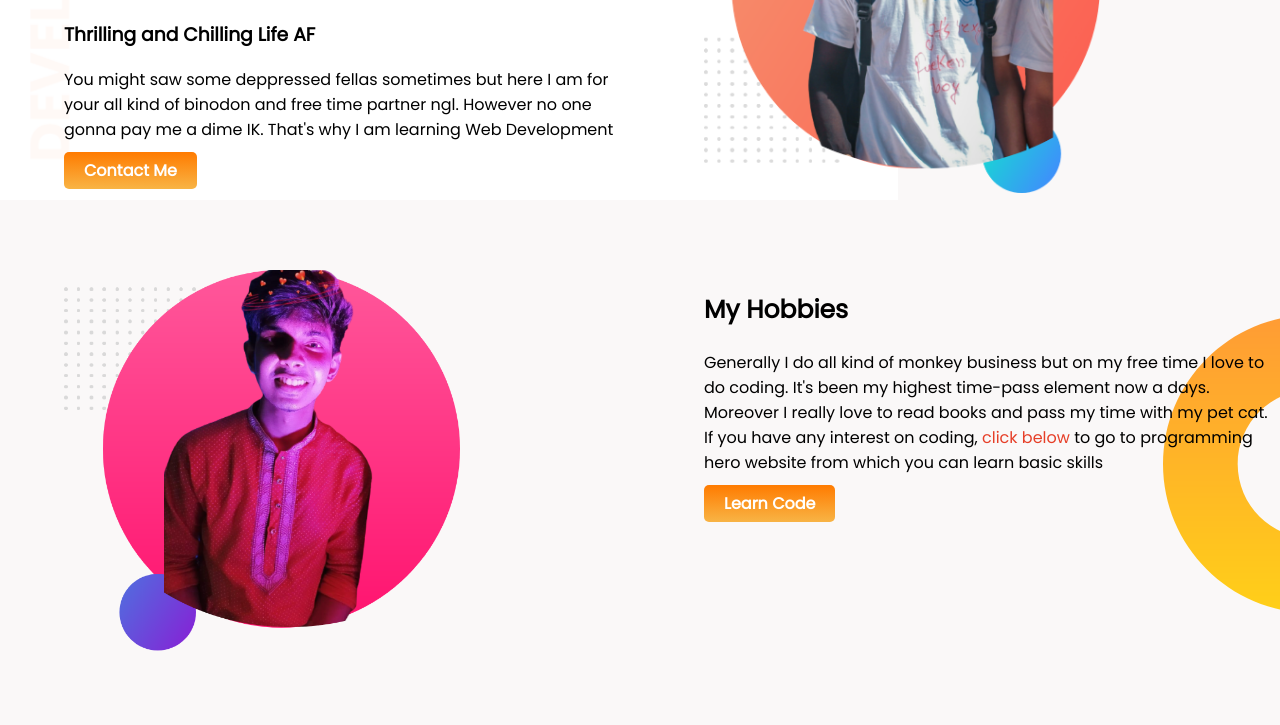
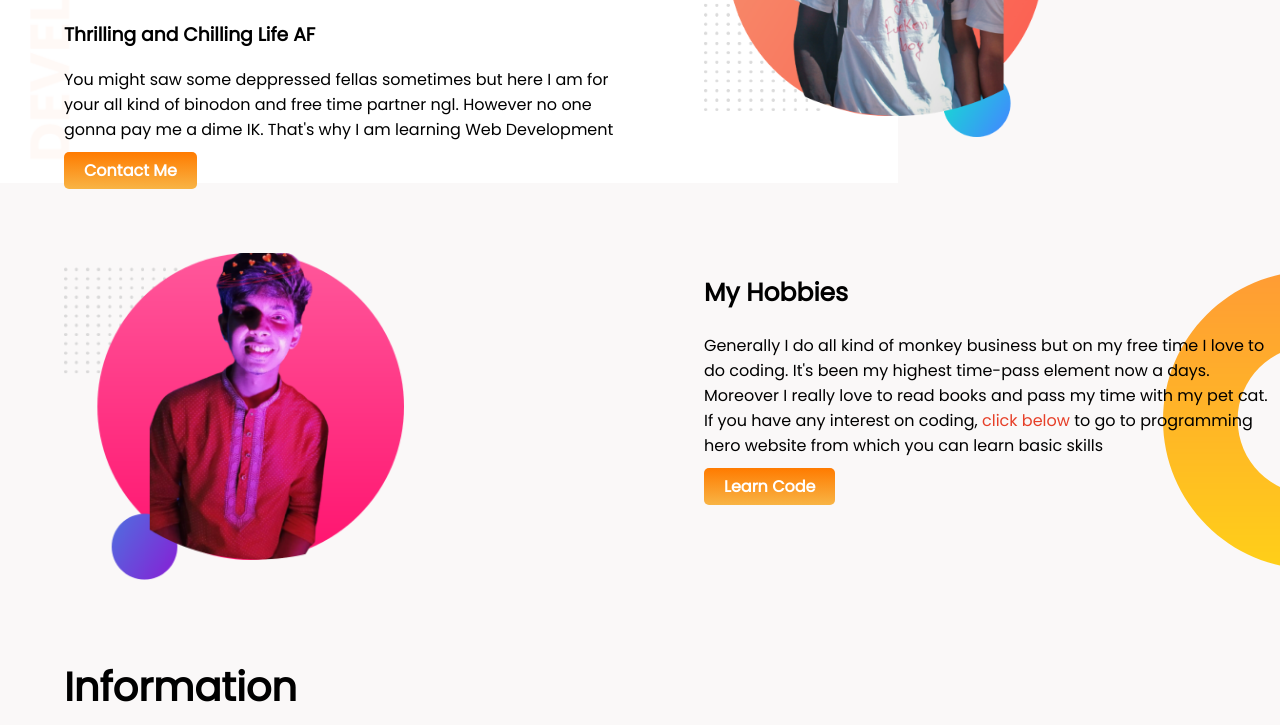
Before and after one commit to Raiyaann/developer-portfolio, a plain HTML site: page index.html in a window 1280 px wide. Shown: the part 200-925 px from the top of the page. Drawn offline with Linux system fonts and the light colour scheme.

Commit message:
image edited

```diff
--- a/style.css
+++ b/style.css
@@ -23,7 +23,7 @@ h2{
     padding-right: 10px;
 }
 .half-width img{
-    width:70%
+    width:60%
 }
 .link-button{
     text-decoration: none;
```
